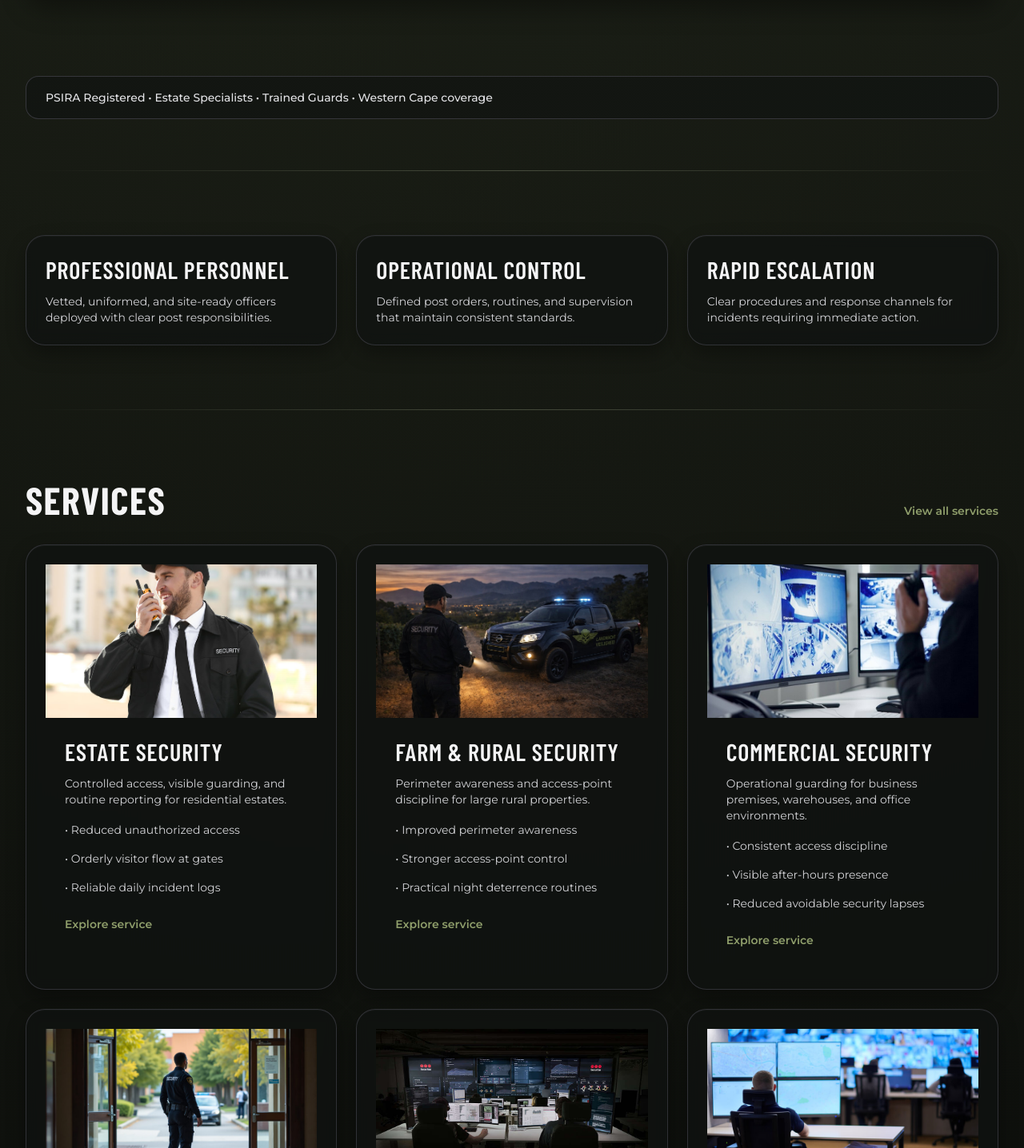
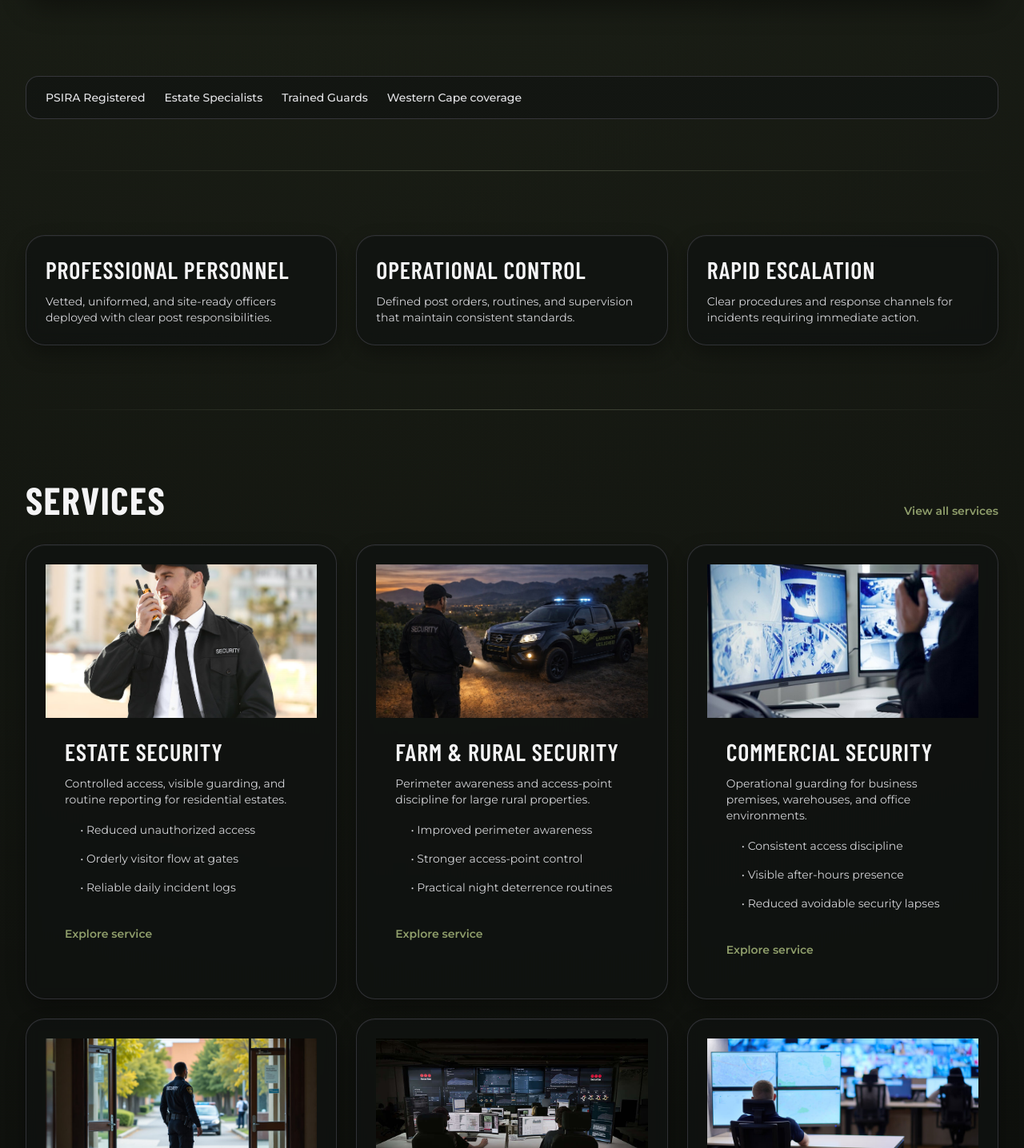
Before and after one commit to landmacht/landmacht-site, a Next.js app: page / in a window 1280 px wide. Shown: the part 1254-2690 px from the top of the page at 80% size. Built offline with nearby package versions, Linux system fonts and the light colour scheme.

Commit message:
Improve bullet spacing and layout consistency across site

```diff
--- a/app/globals.css
+++ b/app/globals.css
@@ -68,3 +68,18 @@ main {
 a {
   @apply transition-colors;
 }
+
+ul {
+  margin-top: 0.75rem;
+  margin-bottom: 0.75rem;
+  padding-left: 1.2rem;
+}
+
+ul li {
+  margin-bottom: 0.6rem;
+  line-height: 1.6;
+}
+
+ul li:last-child {
+  margin-bottom: 0;
+}
--- a/components/TrustStrip.tsx
+++ b/components/TrustStrip.tsx
@@ -4,7 +4,11 @@ export function TrustStrip() {
   return (
     <section className="section-shell pb-10">
       <div className="rounded-2xl border border-zinc-700/80 bg-tactical-900/60 px-6 py-4 text-sm font-medium text-zinc-200">
-        {trustItems.join(' • ')}
+        <div className="flex flex-wrap gap-x-6 gap-y-2">
+          {trustItems.map((item) => (
+            <span key={item}>{item}</span>
+          ))}
+        </div>
       </div>
     </section>
   );
```
